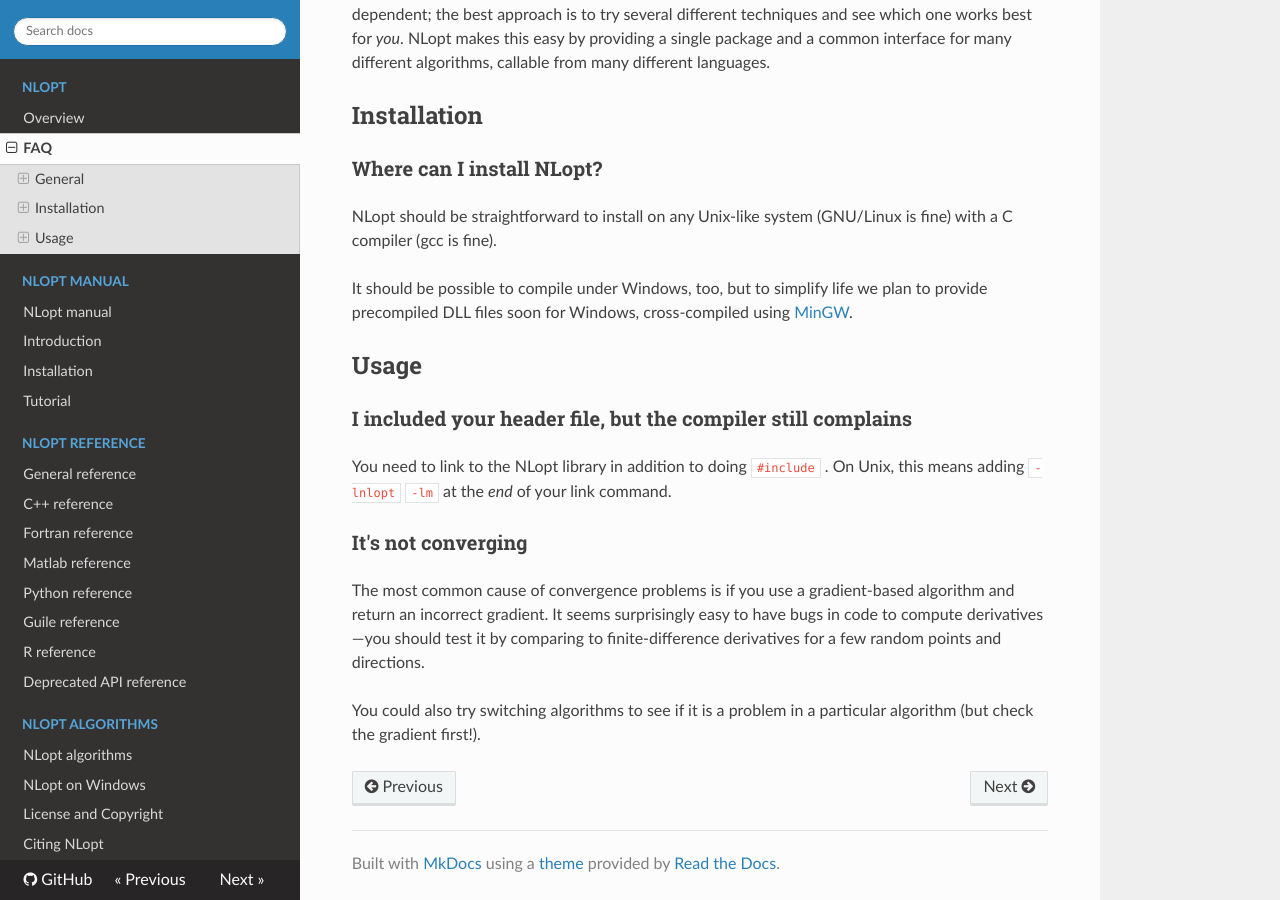
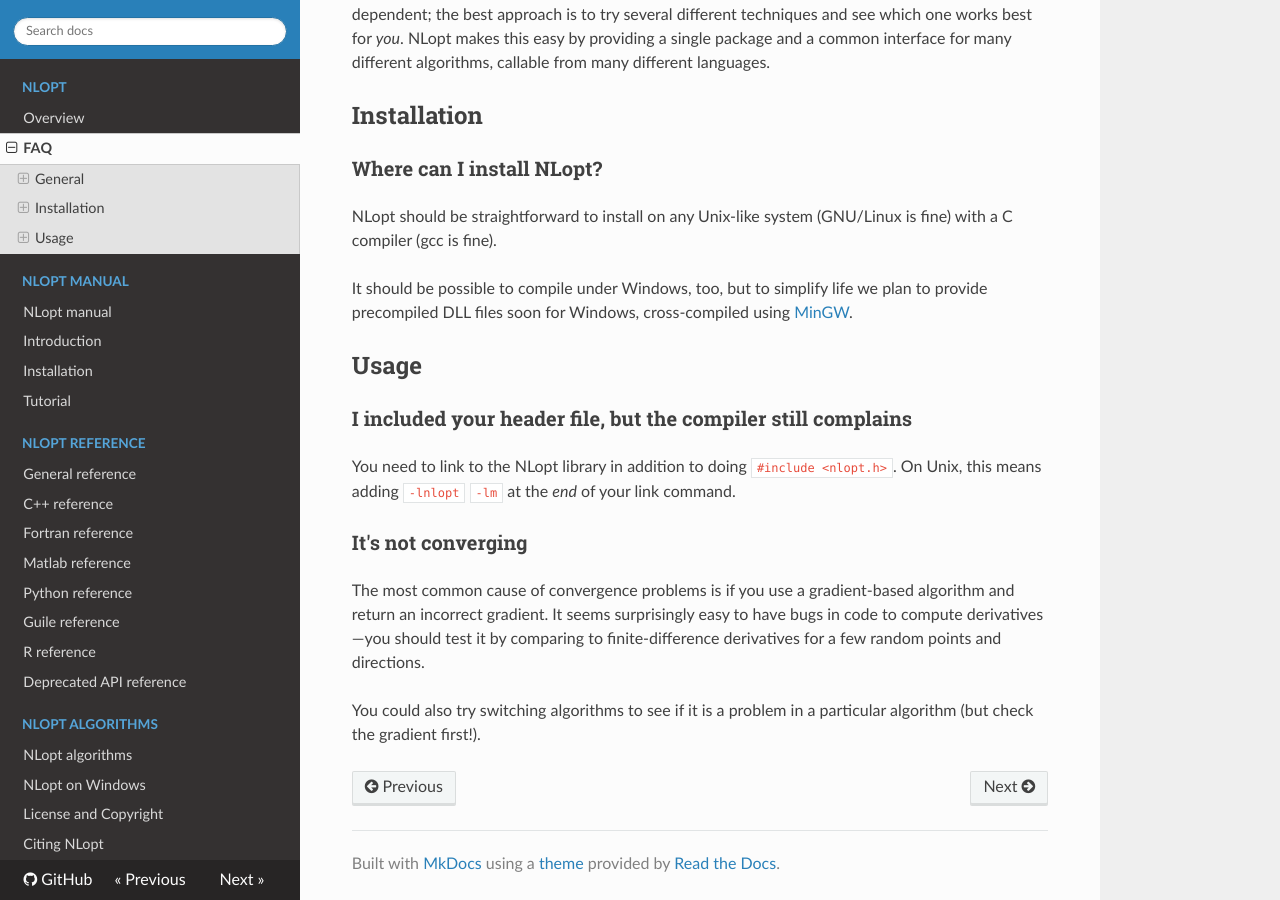
Before and after one commit to stevengj/nlopt, an MkDocs documentation site: the page built from doc/docs/NLopt_FAQ.md, in a window 1280 px wide and 900 px high, scrolled down 557 px. Built offline with MkDocs 1.6.1, drawn with Linux system fonts in a browser that asks for light colours; nearby versions of some CDN libraries.

Commit message:
Fix header include format (#542)

```diff
--- a/doc/docs/NLopt_FAQ.md
+++ b/doc/docs/NLopt_FAQ.md
@@ -29,7 +29,7 @@
 
 ### I included your header file, but the compiler still complains
 
-You need to link to the NLopt library in addition to doing `#include` <nlopt.h>. On Unix, this means adding `-lnlopt` `-lm` at the *end* of your link command.
+You need to link to the NLopt library in addition to doing `#include <nlopt.h>`. On Unix, this means adding `-lnlopt` `-lm` at the *end* of your link command.
 
 ### It's not converging
 
```
Also changed, not shown: doc/docs/NLopt_Deprecated_API_Reference.md (+1 -1 lines).
